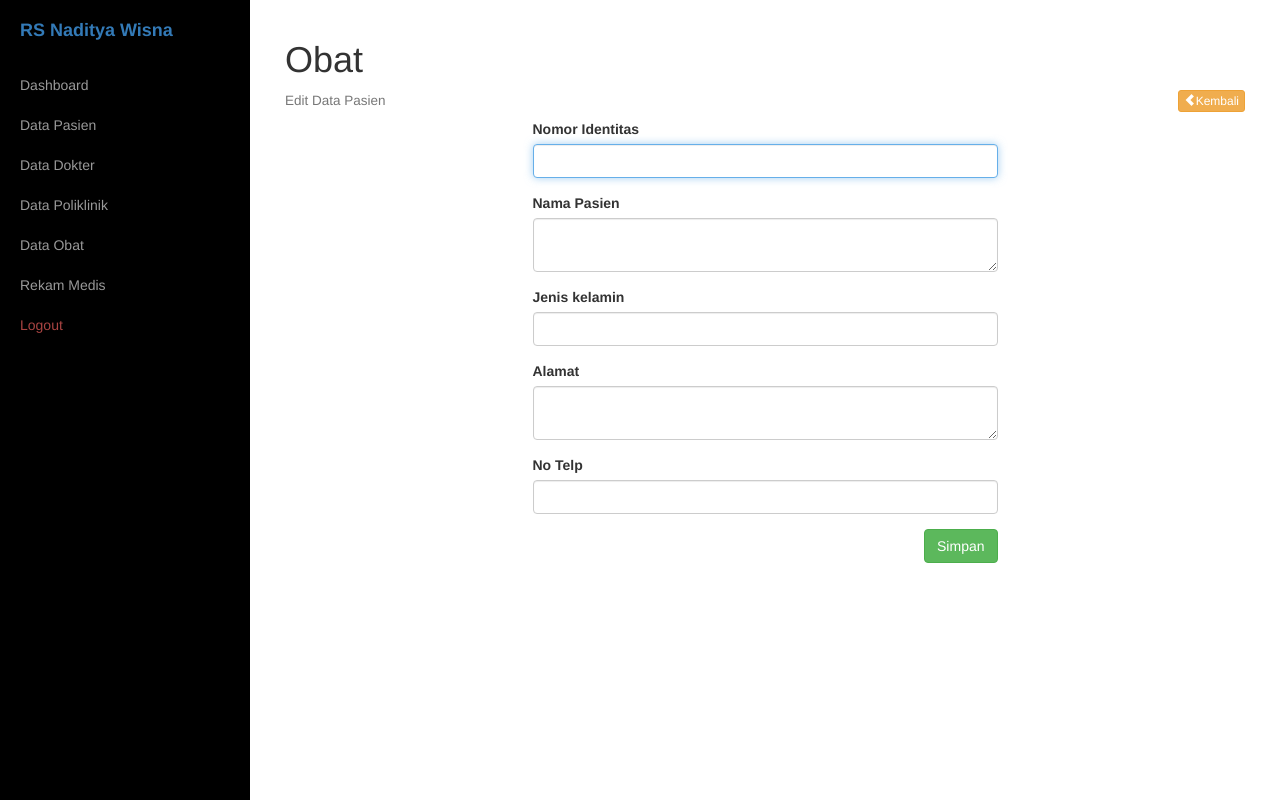
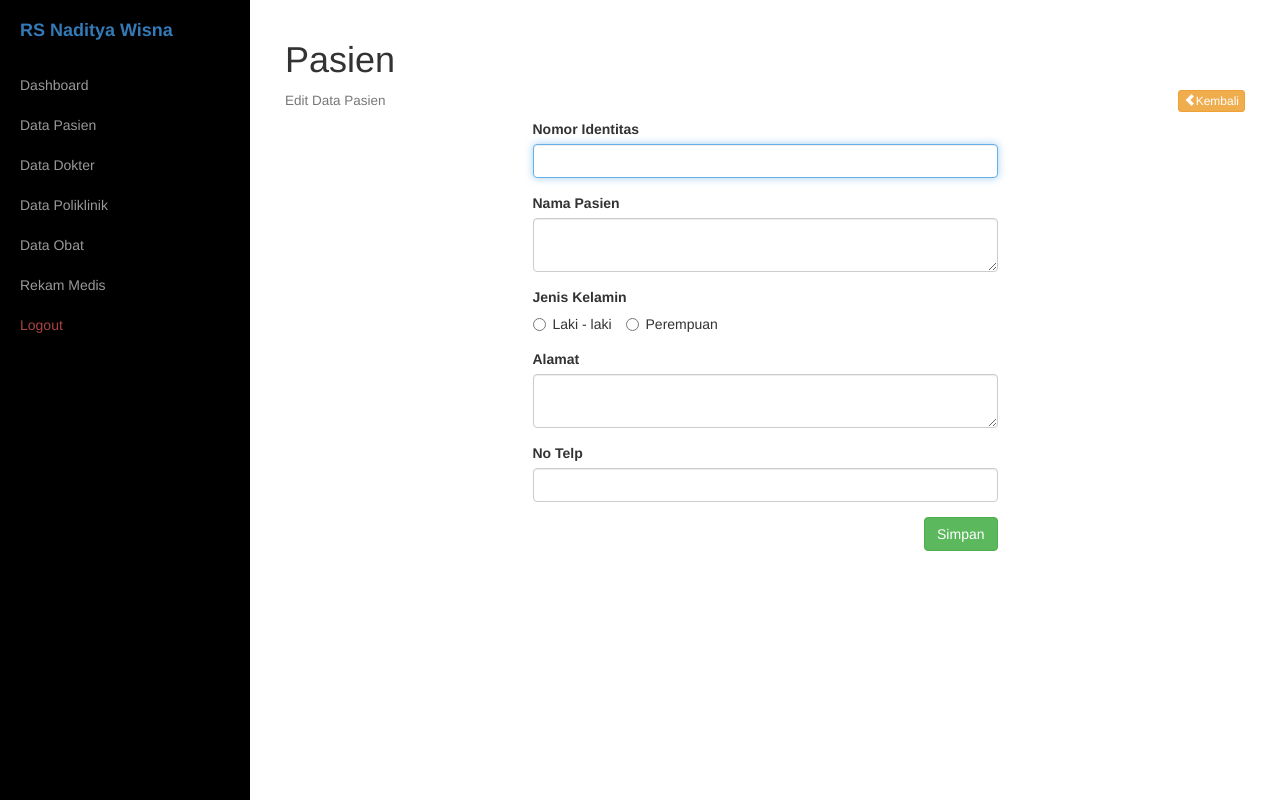
Before and after one commit to Danazzz/rekam_medis, a PHP site: page /Klp3_ProjectWeb/pasien/edit.php in a window 1280 px wide. Run offline with PHP 8.4, Linux system fonts and the light colour scheme; a user stored in the database is signed in; data that the repository does not hold is empty.

Commit message:
fix typo

```diff
--- a/pasien/edit.php
+++ b/pasien/edit.php
@@ -1,6 +1,6 @@
 <?php include_once('../_header.php');?>
     <div class="box">
-        <h1>Obat</h1>
+        <h1>Pasien</h1>
             <h4>
                 <small>Edit Data Pasien</small>
                 <div class="pull-right">
@@ -11,32 +11,38 @@
                 <div class="col-lg-6 col-lg-offset-3">
                     <?php
                     $id = @$_GET['id'];
-                    $sql_obat = mysqli_query($con, "SELECT * FROM tb_obat WHERE id_obat = '$id'") or die (mysqli_error($con));
-                    $data = mysqli_fetch_array($sql_obat);
+                    $sql_pasien = mysqli_query($con, "SELECT * FROM tb_pasien WHERE id_pasien = '$id'") or die (mysqli_error($con));
+                    $data = mysqli_fetch_array($sql_pasien);
                     ?>
                     <form action="proses.php" method="post">
                         <div class="form-group">
-                            <label for="nama">Nomor Identitas</label>
-                            <input type="hidden" name="nomor_identitas" value="<?=$data['nomor_identitas']?>">
-                            <input type="text" name="nomor_identitas" id="nomor_identitas" value="<?=$data['nomor_identitas']?>" class="form-control" required autofocus>
+                            <label for="identitas">Nomor Identitas</label>
+                            <input type="hidden" name="id" value="<?=$data['id_pasien']?>">
+                            <input type="text" name="identitas" id="identitas" value="<?=$data['nomor_identitas']?>" class="form-control" required autofocus>
                         </div>
                         <div class="form-group">
                             <label for="nama">Nama Pasien</label>
-                            <textarea name="nama_pasien" id="nama_pasien" class="form-control" required><?=$data['nama_pasien']?></textarea>
+                            <textarea name="nama" id="nama" class="form-control" required><?=$data['nama_pasien']?></textarea>
                         </div>
                         <div class="form-group">
-                            <label for="nama">Jenis kelamin</label>
-                            <input type="hidden" name="jenis_kelamin" value="<?=$data['jenis_kelamin']?>">
-                            <input type="text" name="jenis_kelamin" id="jenis_kelamin" value="<?=$data['jenis_kelamin']?>" class="form-control" required autofocus>
+                            <label for="jk">Jenis Kelamin</label>
+                            <div>
+                                <label class="radio-inline">
+                                    <input type="radio" name="jk" id="jk" value="L" required="" <?= $data['jenis_kelamin'] == "L" ? "checked" : null ?>> Laki - laki
+                                </label>
+                                <label class="radio-inline">
+                                    <input type="radio" name="jk" value="P" <?= $data['jenis_kelamin'] == "P" ? "checked" : null ?>> Perempuan
+                                </label>
+                            </div>
                         </div>
                         <div class="form-group">
-                            <label for="nama">Alamat</label>
+                            <label for="alamat">Alamat</label>
                             <textarea name="alamat" id="alamat" class="form-control" required><?=$data['alamat']?></textarea>
                         </div>
                         <div class="form-group">
-                            <label for="nama">No Telp</label>
-                            <input type="hidden" name="no_telp" value="<?=$data['no_telp']?>">
-                            <input type="text" name="no_telp" id="no_telp" value="<?=$data['no_telp']?>" class="form-control" required autofocus>
+                            <label for="telp">No Telp</label>
+                            <input type="hidden" name="telp" value="<?=$data['no_telp']?>">
+                            <input type="text" name="telp" id="telp" value="<?=$data['no_telp']?>" class="form-control" required>
                         </div>
                         <div class="form-group pull-right">
                             <input type="submit" name="edit" value="Simpan" class="btn btn-success">
```
Also changed, not shown: pasien/add.php (+16 -10 lines), pasien/data.php (+5 -9 lines).
